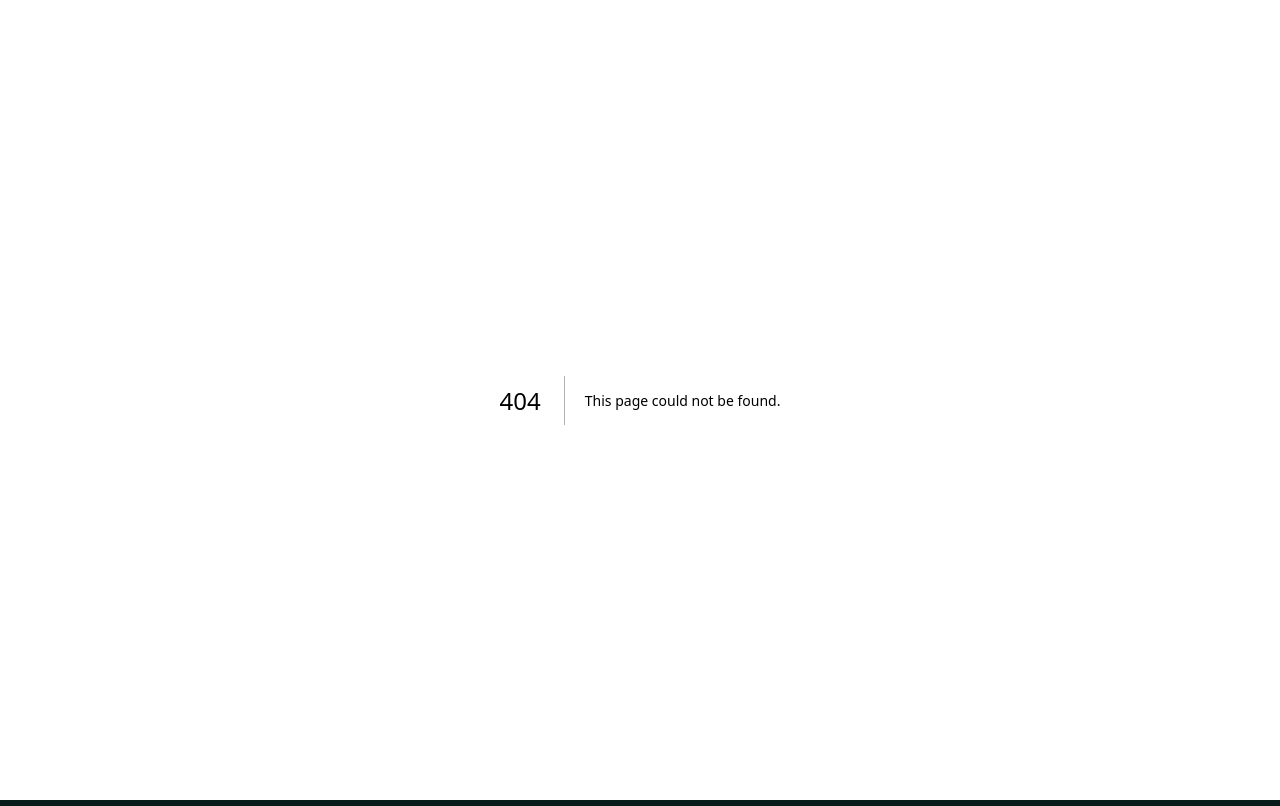
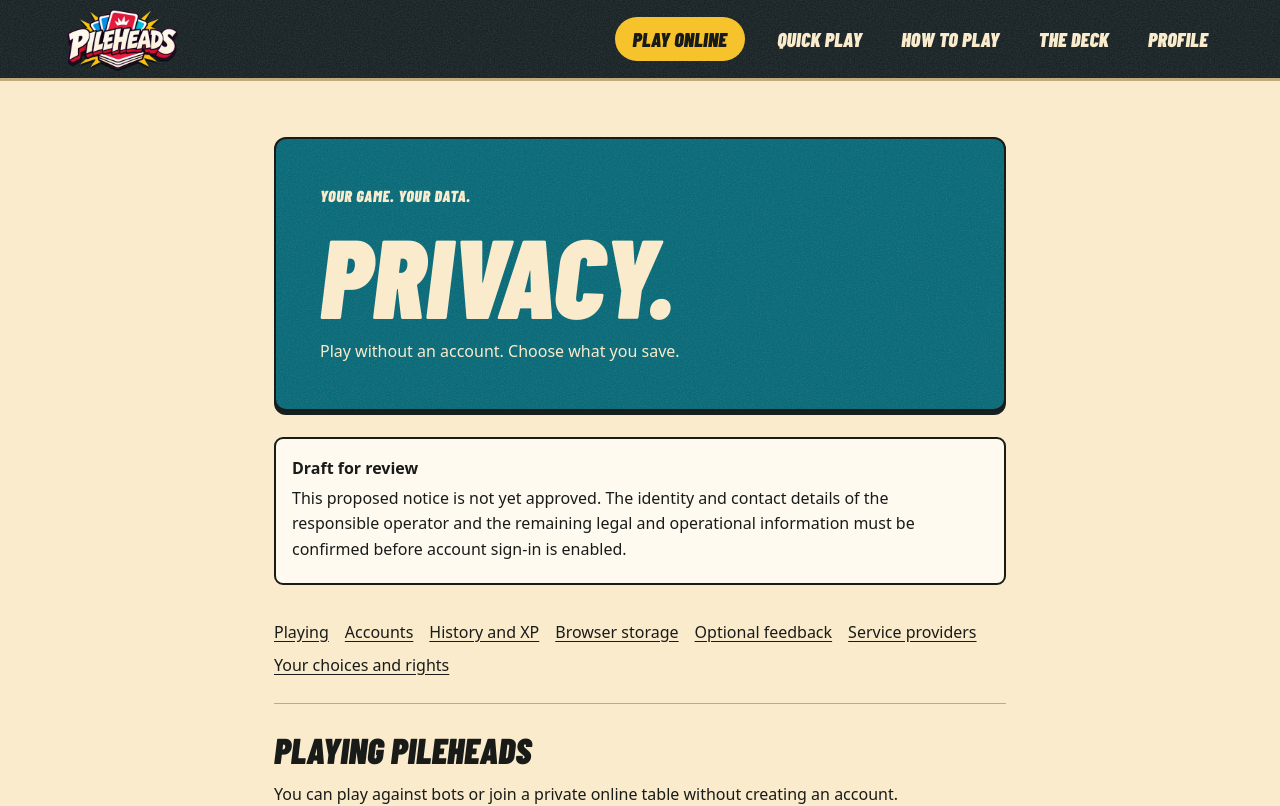
Before and after one commit to CartShift/pileheads, a Next.js app in the folder apps/web/: page /privacy in a window 1280 px wide. Before the commit this address had no page. Shown: the top 806 px of the page. Built offline with nearby package versions, Linux system fonts and the light colour scheme.

Commit message:
Prepare branded privacy page and explicit legal review checklist

```diff
--- a/apps/web/app/page.tsx
+++ b/apps/web/app/page.tsx
@@ -79,6 +79,6 @@ export default function HomePage() {
       <div><p className={styles.kicker}>From screen to table</p><h2>The physical<br/>game<span>.</span></h2><p>Small box. Big fun. Made for game nights, holidays and spontaneous showdowns. The physical deck is currently in playtesting.</p><Button href="/deck" kind="yellow">Meet the physical deck →</Button><p className={styles.releaseNote}>Physical retail launch to be announced.</p><DeckWaitlist/></div><div className={polish.physicalFan} role="group" aria-label="Three illustrated numbered cards">{["2","3","1"].map((name,i)=><Card key={name} name={name} className={polish["physicalCard"+i]}/>)}</div>
     </div></section>
     <section className={styles.closing}><div className={styles.closingArt} aria-hidden="true"><img src="/stack-media/stack-home-sunset.webp" alt="" width={700} height={165} loading="lazy"/></div><div className={styles.closingCopy}><p className={styles.kicker}>Good games. Great company.</p><h2>Bring PILEHEADS<br/>to your table<span>.</span></h2><Button href="/play" kind="yellow">One more round? →</Button></div></section>
-    <footer className={styles.footer}><Link href="/" aria-label="PILEHEADS home"><Brand/></Link><nav aria-label="Footer navigation"><CampaignPlayLink href="/play">Play online</CampaignPlayLink><Link href="/quick-play">Quick Play</Link><a href="/how-to-play">How to play</a><a href="/deck">The deck</a><a href="/#physical">The physical game</a><Link href="/profile">Profile</Link></nav><small>© PILEHEADS</small><FunnelConsent/></footer>
+    <footer className={styles.footer}><Link href="/" aria-label="PILEHEADS home"><Brand/></Link><nav aria-label="Footer navigation"><CampaignPlayLink href="/play">Play online</CampaignPlayLink><Link href="/quick-play">Quick Play</Link><a href="/how-to-play">How to play</a><a href="/deck">The deck</a><a href="/#physical">The physical game</a><Link href="/profile">Profile</Link><Link href="/privacy">Privacy</Link></nav><small>© PILEHEADS</small><FunnelConsent/></footer>
   </main>;
 }
--- /dev/null
+++ b/apps/web/app/privacy/page.tsx
@@ -0,0 +1,27 @@
+import type {Metadata} from "next";
+import Link from "next/link";
+import SiteHeader from "../../components/site-header";
+import styles from "./privacy.module.css";
+
+export const metadata:Metadata={title:"Privacy | PILEHEADS",description:"How PILEHEADS handles play, accounts and optional game data.",robots:{index:false,follow:true}};
+/* Draft only: no controller identity/contact or unverified transfer assurances
+   are inferred. Remove the review banner only after the operator completes
+   docs/PRIVACY-NOTICE-REVIEW.md and approves the actual notice. */
+export default function Privacy(){
+ return <main className={"launch-public "+styles.shell}>
+  <SiteHeader/>
+  <article className={styles.document}>
+   <header className={styles.hero}><p className={styles.kicker}>YOUR GAME. YOUR DATA.</p><h1>Privacy.</h1><p>Play without an account. Choose what you save.</p></header>
+   <aside className={styles.review} aria-label="Review status"><strong>Draft for review</strong><p>This proposed notice is not yet approved. The identity and contact details of the responsible operator and the remaining legal and operational information must be confirmed before account sign-in is enabled.</p></aside>
+   <nav className={styles.contents} aria-label="On this page"><a href="#playing">Playing</a><a href="#accounts">Accounts</a><a href="#history">History and XP</a><a href="#storage">Browser storage</a><a href="#optional">Optional feedback</a><a href="#providers">Service providers</a><a href="#rights">Your choices and rights</a></nav>
+   <section id="playing"><h2>Playing PILEHEADS</h2><p>You can play against bots or join a private online table without creating an account. Local games and your settings are stored on your device. When you use an online table, the server processes your nickname, room and seat identifiers, game state (including cards, moves and reactions), connection activity and security credentials to run and reconnect the game. Your chosen nickname and public game activity are visible to other players at the table; their private hands are not sent to other seats.</p><p>Online room records are designed to expire after 24 hours. Short-lived rate-limit records help prevent abuse. Expired records may remain in storage until maintenance runs.</p></section>
+   <section id="accounts"><h2>Optional accounts</h2><p>When enabled, a browser guest profile remembers your nickname and preferred deck for up to 90 days. An optional Google account lets you restore these preferences on another device. For the invited pilot, Google sign-in requests a stable Google account identifier and a verified email address to check your invitation. We store the provider identifier and an internal account ID, not the raw Google email as part of your account profile. Invitations are stored as hashed email addresses; these are still personal data.</p><p>Account sessions are designed to expire after 30 days. Your persistent profile remains until you delete it or another applicable retention rule requires removal. The account feature and guest profile are independent. You do not need either to play.</p></section>
+   <section id="history"><h2>Rounds, progression and Quick Play</h2><p>When round receipts are enabled, the server saves a limited record of completed rounds, including placements, player counts, moves and rule version. It does not put nicknames, private hands or invitation codes in those receipts. If you choose to save a round to your account, a link to your result is stored. You can deselect that round before it finishes.</p><p>If you separately choose to earn XP in an eligible completed round, an aggregate is updated. Results are designed to expire after 90 days; XP and achievements can remain until account deletion. Quick Play, when enabled, uses your account, queue ticket, ready status and assigned seat to connect you to an opponent. The pilot is limited to invited players. It does not create a public rating or declare a winner for an unfinished round.</p></section>
+   <section id="storage"><h2>Cookies and browser storage</h2><dl className={styles.storage}><dt>Local storage</dt><dd>Game progress, nickname, deck and game preferences, and the credential needed to re-enter an online table on this device.</dd><dt>Account and guest cookies</dt><dd>Secure, HttpOnly session credentials. Guest profile: up to 90 days. Account session: up to 30 days. Google sign-in flow: up to 10 minutes.</dd><dt>Session storage</dt><dd>When you opt into optional game improvement measurement, a temporary session record is stored in this browser tab.</dd></dl><p>You can clear local settings through your browser. This may remove your ability to resume a game or re-enter a private table. Clearing browser storage is not the same as deleting an account or requesting deletion of server data.</p></section>
+   <section id="optional"><h2>Optional feedback and deck updates</h2><p>If these features are enabled, you may choose to submit a playtest report, opt into temporary game improvement measurement, or request email updates about the physical deck. Optional measurement records fixed event categories such as game start, completion and rematch; it does not include player names, room codes or card contents. A measurement session is intended to collect events for up to 24 hours, with a proposed 30-day server retention window. You can stop measurement and request removal using the measurement control. Email updates require confirmation and can be unsubscribed from. Playing is not conditional on these choices.</p></section>
+   <section id="providers"><h2>Service providers and security</h2><p>PILEHEADS uses hosting and database providers to serve the game and maintain its records, and Google for optional sign-in. Vercel and Neon support the current deployment; a multiplayer service and an email delivery provider may also be used for enabled features. Infrastructure providers may process network information and operational logs separately from the game's application data.</p><p>Access to game records and account data is separated by database permissions. Session credentials are hashed on the server. Provider retention, backup schedules, international transfers and safeguards are still subject to the operator's verification for this draft.</p></section>
+   <section id="rights"><h2>Your choices and rights</h2><p>Use your <Link href="/profile">profile</Link> to manage your nickname and deck, sign out, or delete an account when available. Deleting your account removes the persistent profile, account sessions and linked results and XP from the active account database. Local games and guest profiles are separate; unlinked game receipts and operational records may remain until their own retention deadlines.</p><p>Under applicable data protection law, you may have rights to access, correct, erase, restrict or obtain a copy of personal data, object to certain processing, withdraw consent and complain to a supervisory authority. The responsible operator's contact details and request process must be added before this notice is finalized.</p></section>
+   <footer className={styles.footer}><Link href="/profile">Your profile</Link><Link href="/play">Back to play</Link></footer>
+  </article>
+ </main>
+}
--- /dev/null
+++ b/apps/web/app/privacy/privacy.module.css
@@ -0,0 +1,16 @@
+.shell{min-height:100vh;background:var(--brand-paper);color:var(--brand-ink);font-family:var(--brand-body)}
+.document{max-width:820px;margin:0 auto;padding:clamp(20px,5vw,56px) clamp(16px,5vw,44px) 60px;line-height:1.7;overflow-wrap:break-word}
+.hero{padding:clamp(20px,5vw,44px);border:2px solid var(--brand-ink);border-radius:var(--brand-radius);background:var(--brand-grain),var(--brand-teal);color:var(--brand-paper);box-shadow:var(--brand-shadow)}
+.kicker{font:italic 900 18px/1.2 var(--brand-display);letter-spacing:.04em}
+.hero h1{font:italic 900 clamp(60px,10vw,112px)/.95 var(--brand-display);text-transform:uppercase;margin:12px 0}
+.hero p{margin:0}
+.review{border:2px solid var(--brand-ink);border-radius:var(--brand-control-radius);padding:16px;margin:26px 0;background:var(--brand-paper-surface)}
+.review p{margin:4px 0}
+.contents{display:flex;flex-wrap:wrap;gap:6px 16px;padding:8px 0 24px;border-bottom:1px solid var(--brand-line)}
+.contents a,.document section a,.footer a{text-decoration:underline;text-underline-offset:3px;color:inherit}
+.document section{padding:18px 0;border-bottom:1px solid var(--brand-line);scroll-margin-top:16px}
+.document h2{font:italic 900 clamp(26px,4vw,36px)/1.1 var(--brand-display);text-transform:uppercase;margin:8px 0 12px}
+.document section p{margin:8px 0 12px}
+.storage dt{font-weight:800;margin-top:12px}
+.storage dd{margin:2px 0 12px}
+.footer{display:flex;flex-wrap:wrap;gap:20px;padding-top:24px}
```
Also changed, not shown: 3 other files (tests, documents, lock files or other folders).
